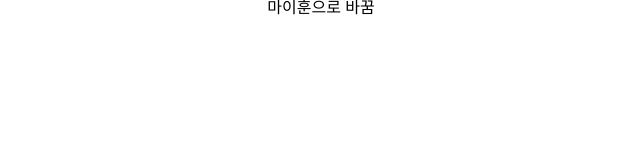
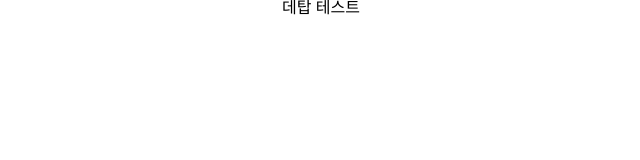
Before and after one commit to ChoiBooKi/sent-front, a React (Create React App) app: page / in a window 1280 px wide. Shown: the top 160 px of the page, without its empty margins (319-959 px from the left). Built offline with nearby package versions, Linux system fonts and the light colour scheme.

Commit message:
desktop test

```diff
--- a/src/App.tsx
+++ b/src/App.tsx
@@ -5,7 +5,7 @@ import './App.css';
 function App() {
   return (
     <div className="App">
-      마이훈으로 바꿈
+      데탑 테스트
     </div>
   );
 }
```
